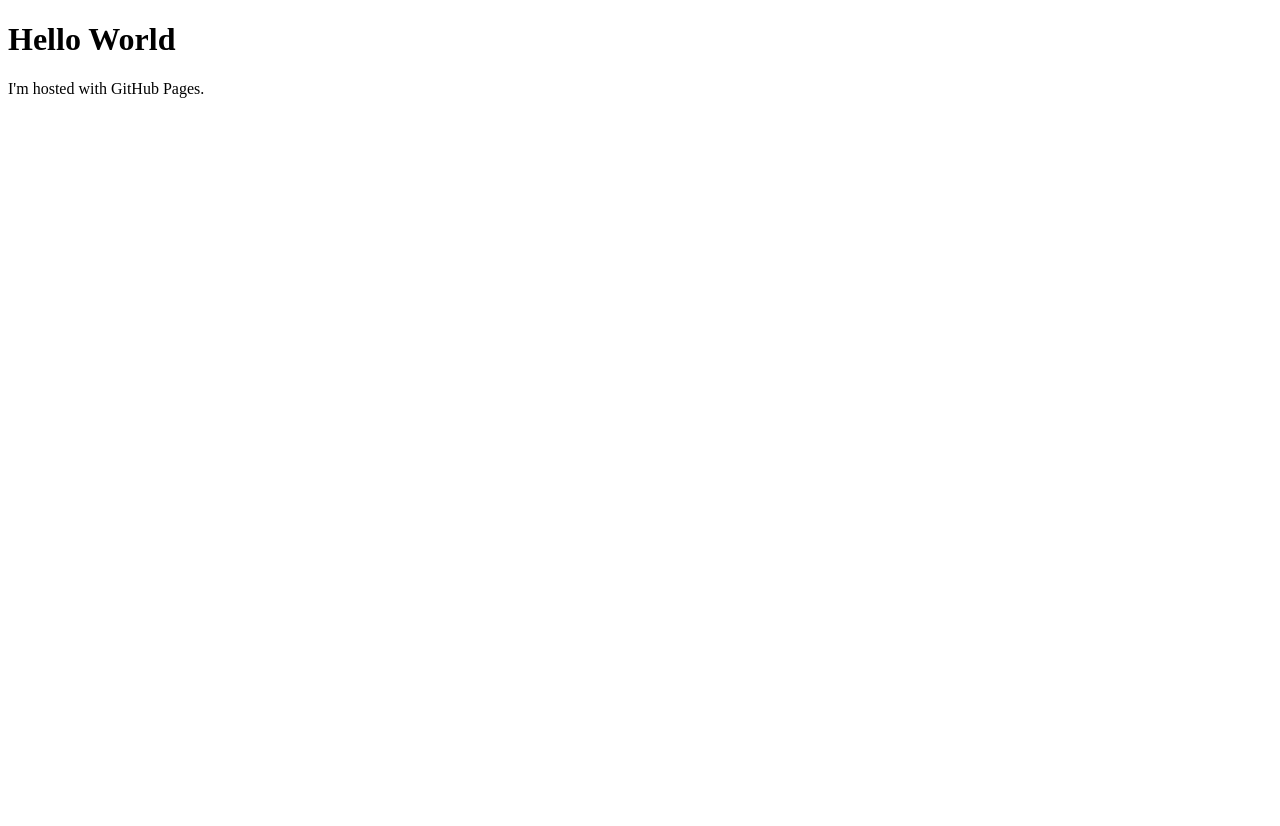
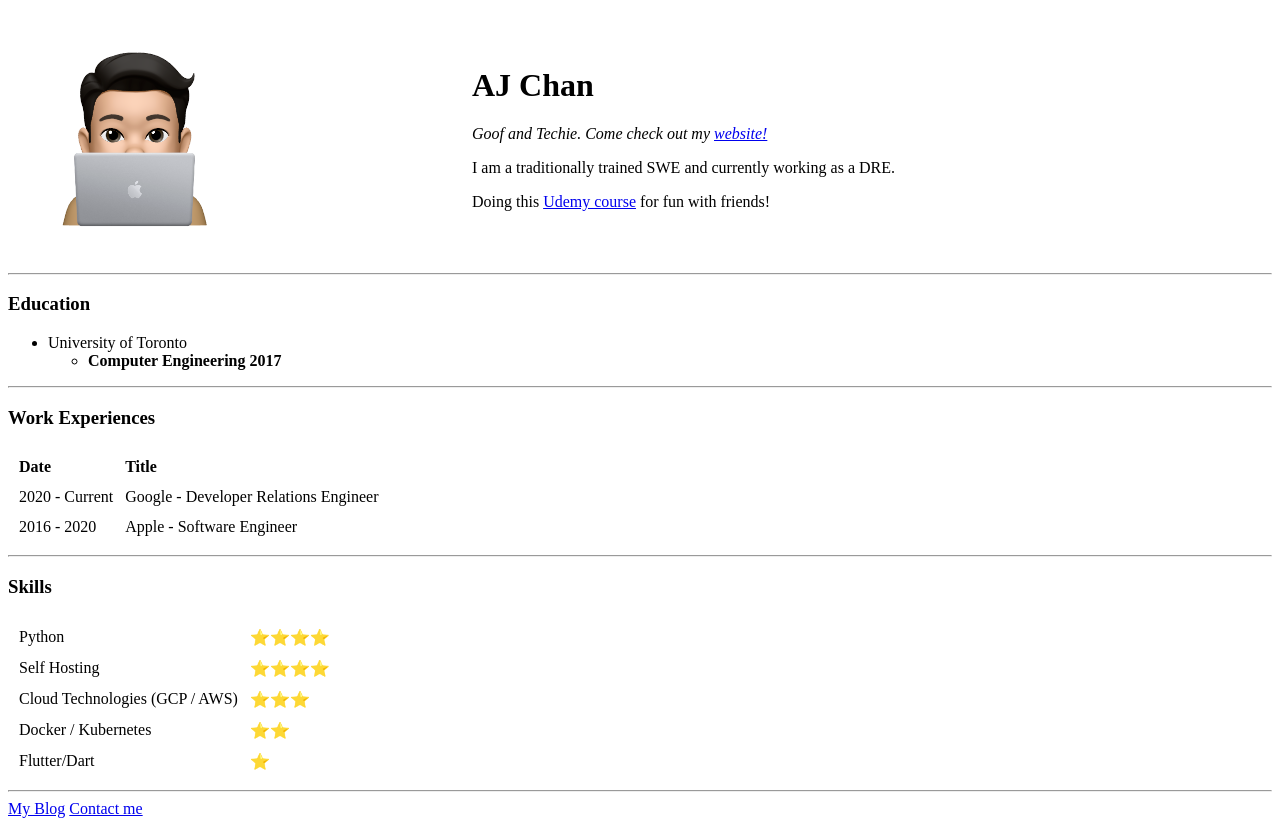
Before and after one commit to itsajchan/achan99.github.io, a plain HTML site: page index.html in a window 1280 px wide. Before the commit the page ends 800 px from the top, so only its background shows below. Drawn offline with Linux system fonts and the light colour scheme.

Commit message:
Catching up to my friends

```diff
--- a/index.html
+++ b/index.html
@@ -1,7 +1,78 @@
 <!DOCTYPE html>
 <html>
-<body>
-<h1>Hello World</h1>
-<p>I'm hosted with GitHub Pages.</p>
-</body>
+    <head>
+        <meta charset="utf-8">
+        <title>AJ's Personal Site</title>
+    </head>
+    <body>
+        <table cellspacing="20">
+            <tr>
+                <td><img width="50%" height="50%" src="./emoji.png" alt="AJ's Profile Pic"></td>
+                <td>
+                    <h1>AJ Chan</h1>
+                    <p><em>Goof and Techie. Come check out my <a href="https://ajchan.io" target="_blank">website!</a> </em></p>
+                    <p>I am a traditionally trained SWE and currently working as a DRE.</p>
+                    <p>Doing this <a href="https://www.udemy.com/course/the-complete-web-development-bootcamp/">Udemy course</a> for fun with friends!</p>
+                </td>
+
+            </tr>
+        </table>
+        <hr>
+        <h3>Education</h3>
+        <ul>
+            <li>University of Toronto</li>
+            <ul><li><strong>Computer Engineering 2017</strong></li></ul>
+
+
+        </ul>
+        <hr>
+        <h3>Work Experiences</h3>
+        <table cellspacing="10">
+            <thead>
+              <tr>
+                <td><strong>Date</strong></td>
+                <td><strong>Title</strong></td>
+              </tr>
+            </thead>
+            <tbody>
+                <tr>
+                  <td>2020 - Current</td>
+                  <td>Google - Developer Relations Engineer</td>
+                </tr>
+              <tr>
+                <td>2016 - 2020</td>
+                <td>Apple - Software Engineer</td>
+              </tr>
+            </tbody>
+          </table>
+        <hr>
+        <h3>Skills</h3>
+        <table cellspacing="10">
+            <tbody>
+                <tr>
+                    <td>Python</td>
+                    <td>⭐⭐⭐⭐</td>
+                </tr>
+                <tr>
+                    <td>Self Hosting</td>
+                    <td>⭐⭐⭐⭐</td>
+                </tr>
+                <tr>
+                    <td>Cloud Technologies (GCP / AWS)</td>
+                    <td>⭐⭐⭐</td>
+                </tr>
+                <tr>
+                    <td>Docker / Kubernetes</td>
+                    <td>⭐⭐</td>
+                </tr>
+                <tr>
+                    <td>Flutter/Dart</td>
+                    <td>⭐</td>
+                </tr>
+            </tbody>
+        </table>
+        <hr>
+        <a href="https://ajchan.io/blog/" target="_blank">My Blog</a>
+        <a href="https://ajchan.io/contact/" target="_blank">Contact me</a>
+    </body>
 </html>
```
Also changed, not shown: emoji.png (added).
